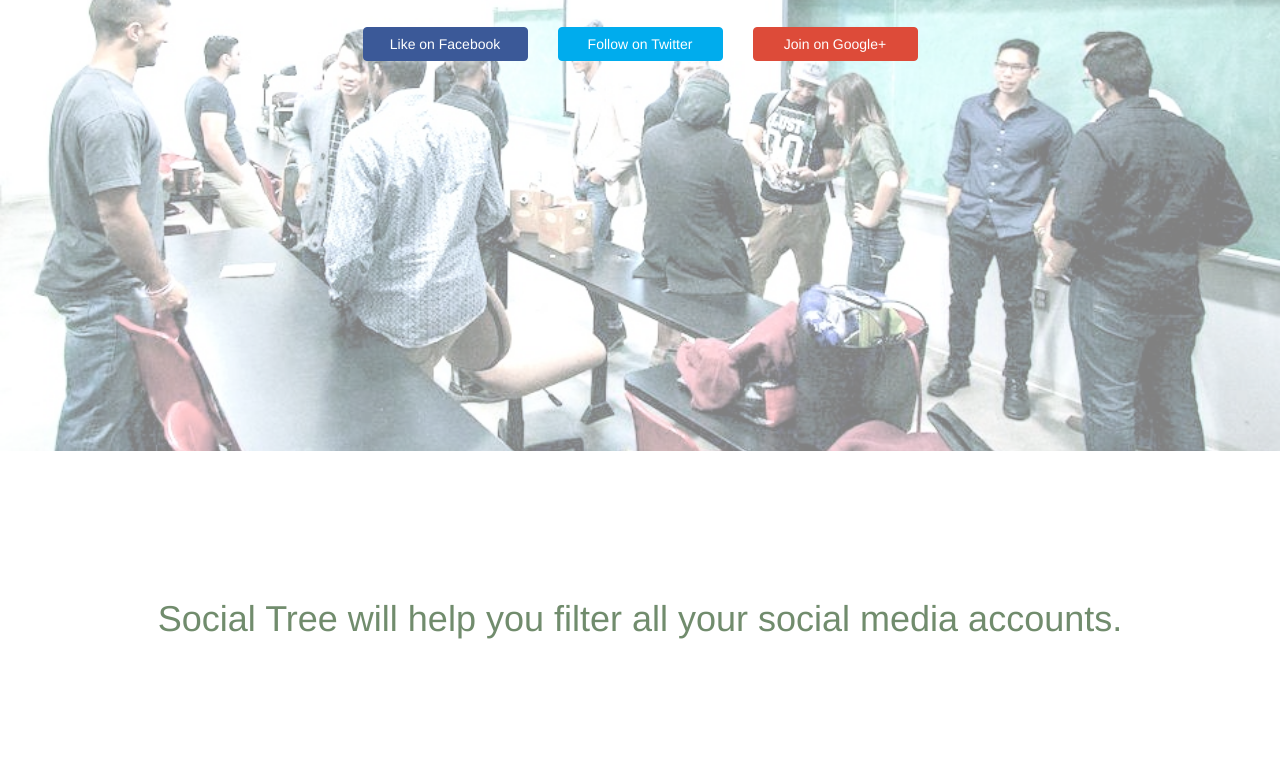
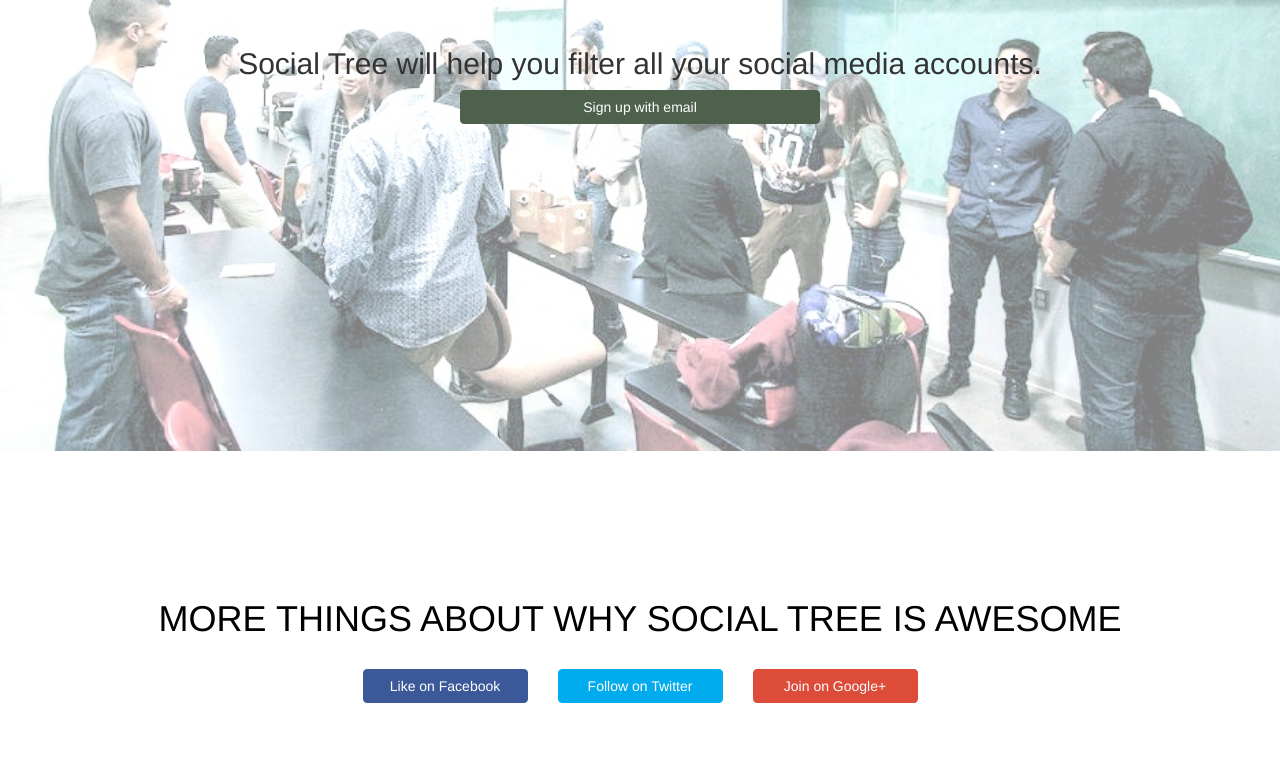
Before and after one commit to patforg/socialtree, a plain HTML site: page public/index.html in a window 1280 px wide. Shown: the part 349-1124 px from the top of the page. Drawn offline with Linux system fonts and the light colour scheme.

Commit message:
Rearranged order of social media section and about section

```diff
--- a/public/index.html
+++ b/public/index.html
@@ -21,7 +21,19 @@
 			<div class="container">
 				<div class="row text-center">
 					<h1>Welcome to Social Tree</h1><br>
-					<div class="col-md-2 col-md-12 col-md-offset-3">
+					<h2>Social Tree will help you filter all your social media accounts.</h2>
+					<div class="col-md-4 col-md-12 col-md-offset-4">
+						<a href="" class="btn btn-primary btn-email">Sign up with email</a>
+					</div>
+				</div>
+			</div>
+	</header>
+
+	<div id="about" class="intro">
+		<div class="container">
+			<div class="row text-center">
+				<h1>MORE THINGS ABOUT WHY SOCIAL TREE IS AWESOME</h1><br>
+				<div class="col-md-2 col-md-12 col-md-offset-3">
 						<a href="https://www.facebook.com/pages/Socialtree/424475594377463" class="btn btn-primary btn-facebook">Like on Facebook</a>
 					</div>
 					<div class="col-md-2 col-md-12">
@@ -30,15 +42,6 @@
 					<div class="col-md-2 col-md-12">
 						<a href="https://www.facebook.com/" class="btn btn-primary btn-googleplus">Join on Google+</a>
 					</div>
-
-				</div>
-			</div>
-	</header>
-
-	<div id="about" class="intro">
-		<div class="container">
-			<div class="row text-center">
-				<h1>Social Tree will help you filter all your social media accounts. </h1>
 			</div>
 		</div>
 	</div>
@@ -46,7 +49,7 @@
 	<!-- Callout -->
     <div class="callout">
         <div class="vert-text">
-            <h2>"You will love Social Tree" <br/>-  Stephen Dayes </h2>
+            <h2>"You will love Social Tree" <br/>-  Stephen Daze </h2>
         </div>
     </div>
     <!--/Callout -->
--- a/public/socialtree.css
+++ b/public/socialtree.css
@@ -35,6 +35,10 @@ header h1 {
 	background-color: #dd4b39;
 	border-color: #dd4b39;
 }
+.btn-email {
+	background-color: #4E614C;
+	border-color: #4E614C;
+}
 
 .btn-primary {
 	width: 100%;
@@ -48,7 +52,7 @@ header h1 {
 .intro {
 	width: 100%;
 	background-color: #fff;
-	color: #718C6D;
+	color: #000;
 	padding-top: 10%;
 	padding-bottom: 10%;
 }
```
Also changed, not shown: public/img/quote_bkgd.jpg (deleted), public/img/social_bkgd.jpg (deleted), 1 other file. Lines whose indentation alone changed are shown as unchanged.
